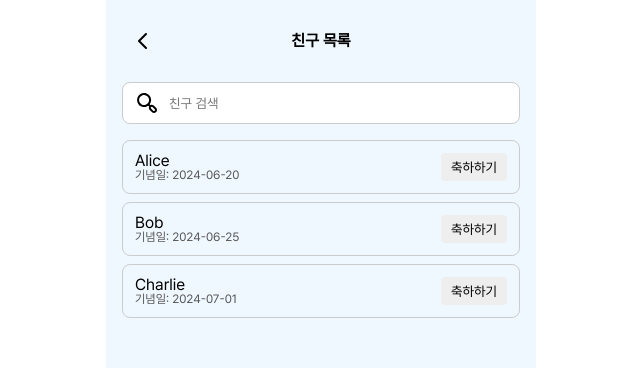
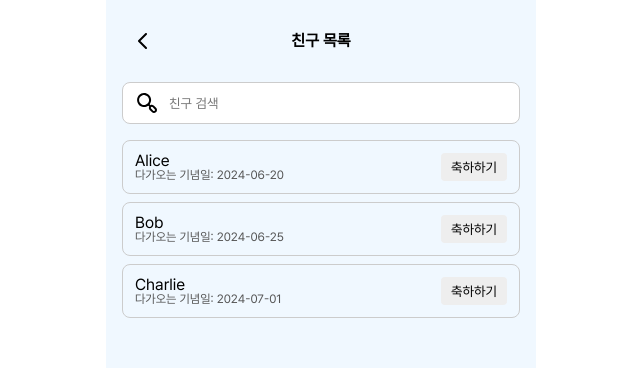
Before and after one commit to dalzzy/SoftwareEngineering-Team18, a React (Vite) app: page /home in a window 1280 px wide. Shown: the top 368 px of the page, without its empty margins (319-959 px from the left). Built offline with nearby package versions, Linux system fonts and the light colour scheme.

Commit message:
feat: 친구 리스트, 모달 추가 구현

```diff
--- /dev/null
+++ b/src/components/FriendModal.jsx
@@ -0,0 +1,65 @@
+import React from 'react';
+import styled from 'styled-components';
+
+const ModalOverlay = styled.div`
+  position: fixed;
+  top: 0;
+  left: 0;
+  width: 100%;
+  height: 100%;
+  background: rgba(0, 0, 0, 0.5);
+  z-index: 99;
+  display: flex;
+  justify-content: center;
+  align-items: center;
+`;
+
+const ModalContainer = styled.div`
+  background: #fff;
+  padding: 24px;
+  border-radius: 8px;
+  max-width: 320px;
+  width: 90%;
+`;
+
+const Title = styled.h2`
+  margin-bottom: 16px;
+`;
+
+const List = styled.ul`
+  list-style: none;
+  padding: 0;
+`;
+
+const ListItem = styled.li`
+  margin-bottom: 8px;
+`;
+
+const CloseButton = styled.button`
+  margin-top: 16px;
+  padding: 6px 12px;
+  background-color: #eee;
+  border: none;
+  border-radius: 4px;
+  cursor: pointer;
+`;
+
+const FriendModal = ({ friend, onClose }) => {
+  return (
+    <ModalOverlay onClick={onClose}>
+      <ModalContainer onClick={(e) => e.stopPropagation()}>
+        <Title>{friend.name}의 기념일</Title>
+        <List>
+          {friend.anniversaries.map((anniv, index) => (
+            <ListItem key={index}>
+              {anniv.type}: {anniv.date}
+            </ListItem>
+          ))}
+        </List>
+        <CloseButton onClick={onClose}>닫기</CloseButton>
+      </ModalContainer>
+    </ModalOverlay>
+  );
+};
+
+export default FriendModal;
--- a/src/components/FriendsItem.jsx
+++ b/src/components/FriendsItem.jsx
@@ -1,45 +1,60 @@
 // src/components/common/FriendsItem.jsx
 import React from 'react';
+import styled from 'styled-components';
 
-const FriendsItem = ({ friend }) => {
-  const handleClick = () => {
-    alert(`🎉 ${friend.name}의 기념일은 ${friend.anniversary}입니다! 축하 메시지를 보냈습니다.`);
-  };
+const Container = styled.div`
+  display: flex;
+  justify-content: space-between;
+  align-items: center;
+  padding: 12px;
+  margin-bottom: 8px;
+  border: 1px solid #ccc;
+  border-radius: 8px;
+  cursor: pointer;
+`;
 
+const Info = styled.div`
+  display: flex;
+  flex-direction: column;
+`;
+
+const Name = styled.h2`
+  font-size: 16px;
+`;
+
+const Anniversary = styled.div`
+  font-size: 12px;
+  color: #555;
+`;
+
+const CongratsButton = styled.button`
+  padding: 6px 10px;
+  background-color: #eee;
+  border: none;
+  border-radius: 4px;
+  cursor: pointer;
+
+  &:hover {
+    background-color: #ddd;
+  }
+`;
+
+const FriendsItem = ({ friend, onClick }) => {
   return (
-    <div
-      onClick={handleClick}
-      style={{
-        display: 'flex',
-        justifyContent: 'space-between',
-        alignItems: 'center',
-        padding: '12px',
-        marginBottom: '8px',
-        border: '1px solid #ccc',
-        borderRadius: '8px',
-        cursor: 'pointer',
-      }}
-    >
-      <div>
-        <strong>{friend.name}</strong>
-        <div style={{ fontSize: '12px', color: '#555' }}>기념일: {friend.anniversary}</div>
-      </div>
-      <button
+    <Container onClick={onClick}>
+      <Info>
+        <Name>{friend.name}</Name>
+        <Anniversary>다가오는 기념일: {friend.anniversary}</Anniversary>
+      </Info>
+      <CongratsButton
         onClick={(e) => {
           e.stopPropagation();
-          alert(`🎉 ${friend.name}에게 축하 메시지를 보냈습니다!`);
-        }}
-        style={{
-          padding: '6px 10px',
-          backgroundColor: '#eee',
-          border: 'none',
-          borderRadius: '4px',
-          cursor: 'pointer',
+          alert(`🎉 ${friend.name}님에게 축하 메시지를 보냈습니다!`);
         }}
       >
         축하하기
-      </button>
-    </div>
+      </CongratsButton>
+    </Container>
   );
 };
 
--- a/src/pages/home/index.jsx
+++ b/src/pages/home/index.jsx
@@ -1,15 +1,36 @@
-// src/pages/home/index.jsx
 import React, { useState } from 'react';
 import styled from 'styled-components';
 import FriendsItem from '@/components/FriendsItem';
+import FriendModal from '@/components/FriendModal';
 import Header from '@/components/common/Header';
-import BottomBar from '@/components/BottomBar';
+import BottomBar from '@/components/common/BottomBar';
 import SearchIcon from '@/assets/search.svg?react';
 
 const mockFriends = [
-  { id: 1, name: 'Alice', anniversary: '2024-06-20' },
-  { id: 2, name: 'Bob', anniversary: '2024-06-25' },
-  { id: 3, name: 'Charlie', anniversary: '2024-07-01' },
+  {
+    id: 1,
+    name: 'Alice',
+    anniversary: '2024-06-20',
+    anniversaries: [
+      { type: '생일', date: '2024-06-20' },
+      { type: '결혼기념일', date: '2022-05-01' },
+    ],
+  },
+  {
+    id: 2,
+    name: 'Bob',
+    anniversary: '2024-06-25',
+    anniversaries: [{ type: '생일', date: '2024-06-25' }],
+  },
+  {
+    id: 3,
+    name: 'Charlie',
+    anniversary: '2024-07-01',
+    anniversaries: [
+      { type: '생일', date: '2024-07-01' },
+      { type: '졸업', date: '2023-02-15' },
+    ],
+  },
 ];
 
 const Wrapper = styled.div`
@@ -36,13 +57,19 @@ const SearchInput = styled.input`
   background-color: transparent;
 `;
 
-const ListWrapper = styled.div``;
-
 const Home = () => {
   const [search, setSearch] = useState('');
+  const [selectedFriend, setSelectedFriend] = useState(null);
+  const [isModalOpen, setIsModalOpen] = useState(false);
+
   const filteredFriends = mockFriends.filter((friend) =>
     friend.name.toLowerCase().includes(search.toLowerCase()),
   );
+
+  const handleFriendClick = (friend) => {
+    setSelectedFriend(friend);
+    setIsModalOpen(true);
+  };
 
   return (
     <Wrapper>
@@ -56,11 +83,16 @@ const Home = () => {
           onChange={(e) => setSearch(e.target.value)}
         />
       </SearchBox>
-      <ListWrapper>
+      <div>
         {filteredFriends.map((friend) => (
-          <FriendsItem key={friend.id} friend={friend} />
+          <FriendsItem key={friend.id} friend={friend} onClick={() => handleFriendClick(friend)} />
         ))}
-      </ListWrapper>
+      </div>
+
+      {isModalOpen && selectedFriend && (
+        <FriendModal friend={selectedFriend} onClose={() => setIsModalOpen(false)} />
+      )}
+
       <BottomBar />
     </Wrapper>
   );
--- a/src/pages/signup/index.jsx
+++ b/src/pages/signup/index.jsx
@@ -2,16 +2,16 @@ import Input from '@/components/common/Input.jsx';
 import Button from '@/components/common/Button.jsx';
 import { useState } from 'react';
 import Header from '@/components/common/Header.jsx';
-import { validateEmail, validatePassword, validateNickname } from '@/utils/validation.js';
+import { validateEmail, validatePassword, validateName } from '@/utils/validation.js';
 import { useNavigate } from 'react-router-dom';
 
 const Signup = () => {
   const [email, setEmail] = useState('');
   const [password, setPassword] = useState('');
-  const [nickname, setNickname] = useState('');
+  const [name, setName] = useState('');
   const [emailError, setEmailError] = useState('');
   const [passwordError, setPasswordError] = useState('');
-  const [nicknameError, setNicknameError] = useState('');
+  const [nameError, setNameError] = useState('');
   const nav = useNavigate();
 
   const handleSubmit = (e) => {
@@ -29,11 +29,11 @@ const Signup = () => {
     } else {
       setPasswordError('');
     }
-    if (!validateNickname(nickname)) {
-      setNicknameError('닉네임은 2글자 이상이어야 합니다.');
+    if (!validateName(name)) {
+      setNameError('이름은 2글자 이상이어야 합니다.');
       valid = false;
     } else {
-      setNicknameError('');
+      setNameError('');
     }
     if (!valid) return;
     alert('가입이 완료되었습니다!');
@@ -73,11 +73,11 @@ const Signup = () => {
         {passwordError && <div style={{ color: 'red', fontSize: 14 }}>{passwordError}</div>}
         <Input
           type="text"
-          placeholder="닉네임"
-          value={nickname}
-          onChange={(e) => setNickname(e.target.value)}
+          placeholder="이름"
+          value={name}
+          onChange={(e) => setName(e.target.value)}
         />
-        {nicknameError && <div style={{ color: 'red', fontSize: 14 }}>{nicknameError}</div>}
+        {nameError && <div style={{ color: 'red', fontSize: 14 }}>{nameError}</div>}
         <Button type="submit" variant="primary" size="lg" fullWidth>
           회원가입
         </Button>
--- a/src/styles/global.styled.js
+++ b/src/styles/global.styled.js
@@ -1,6 +1,5 @@
 import { createGlobalStyle } from 'styled-components';
 import reset from 'styled-reset';
-import styled from 'styled-components';
 
 const GlobalStyles = createGlobalStyle`
 
@@ -40,20 +39,8 @@ const GlobalStyles = createGlobalStyle`
     font-style: normal;
   }
 
-`;
 
-const BarWrapper = styled.div`
-  position: fixed;
-  left: 0;
-  right: 0;
-  bottom: 0;
-  width: 100%;
-  height: 60px;
-  background: #fff;
-  border-top: 1px solid #ddd;
-  z-index: 10;
-  display: flex;
-  justify-content: center;
+
 `;
 
 export default GlobalStyles;
--- a/src/utils/validation.js
+++ b/src/utils/validation.js
@@ -9,9 +9,9 @@ export function validatePassword(password) {
   return password.length >= 6;
 }
 
-// 닉네임: 2글자 이상
-export function validateNickname(nickname) {
-  return nickname.trim().length >= 2;
+// 이름: 2글자 이상
+export function validateName(name) {
+  return name.trim().length >= 2;
 }
 
 // 파이어베이스 인증 에러코드를 사용자 메시지로 변환
```
Also changed, not shown: src/components/FriendsList.jsx (added, +15 -0 lines), src/components/common/BottomBar.jsx (renamed from src/components/BottomBar.jsx).
